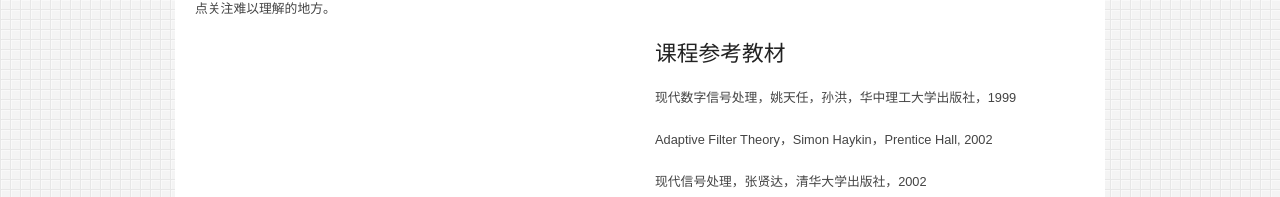
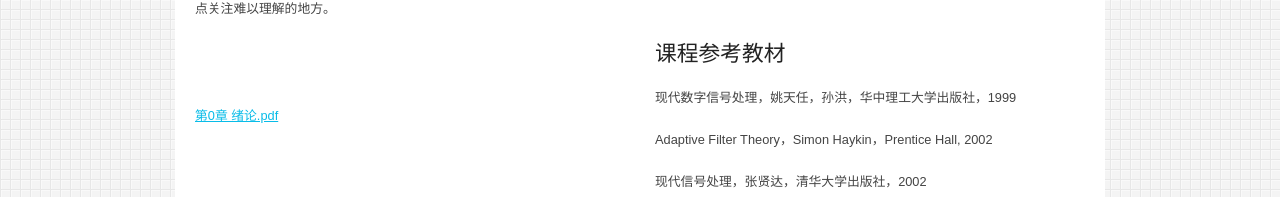
Before and after one commit to grz2002/DSPII2025fall, a plain HTML site: page work.html in a window 1280 px wide. Shown: the part 531-728 px from the top of the page. Drawn offline with nearby package versions, Linux system fonts and the light colour scheme; some packages are replaced by stand-ins of ours.

Commit message:
Add files via upload

```diff
--- a/work.html
+++ b/work.html
@@ -49,6 +49,7 @@
       	<h1>课程作业</h1>
         <p>计算机作业提交到邮箱ustc_dsp2_2025fall@163.com，书面作业在指定时间前上交。</p>
 <!--
+        <br><A href="pdf/chapter1_1_2023.pdf">计算机作业-2018(一).doc </A> <span class="STYLE2">11月12日23:59前将代码及实验报告打包发至邮箱dsp2_2018@163.com</span></br>
 -->
 
 
@@ -59,9 +60,10 @@
         <h1>课程PPT</h1>
         <p>考虑到PPT内公式众多，可能对各位同学造成不小的压力，因此本学期课程PPT将陆续上线，望各位理解。由于本门课程计算方法较多，公式推导不少，建议各位在课前稍微浏览对应章节PPT，建立直观印象，在课上重点关注难以理解的地方。</p>
 
-
-
-
+        <p><br>
+          </br>
+          <br>
+          <A href="pdf/chapter1_2_2023.pdf">第0章 绪论.pdf</A> </br>
 
 	  </div>
       <div id="content">
```
Also changed, not shown: 2 other files.
